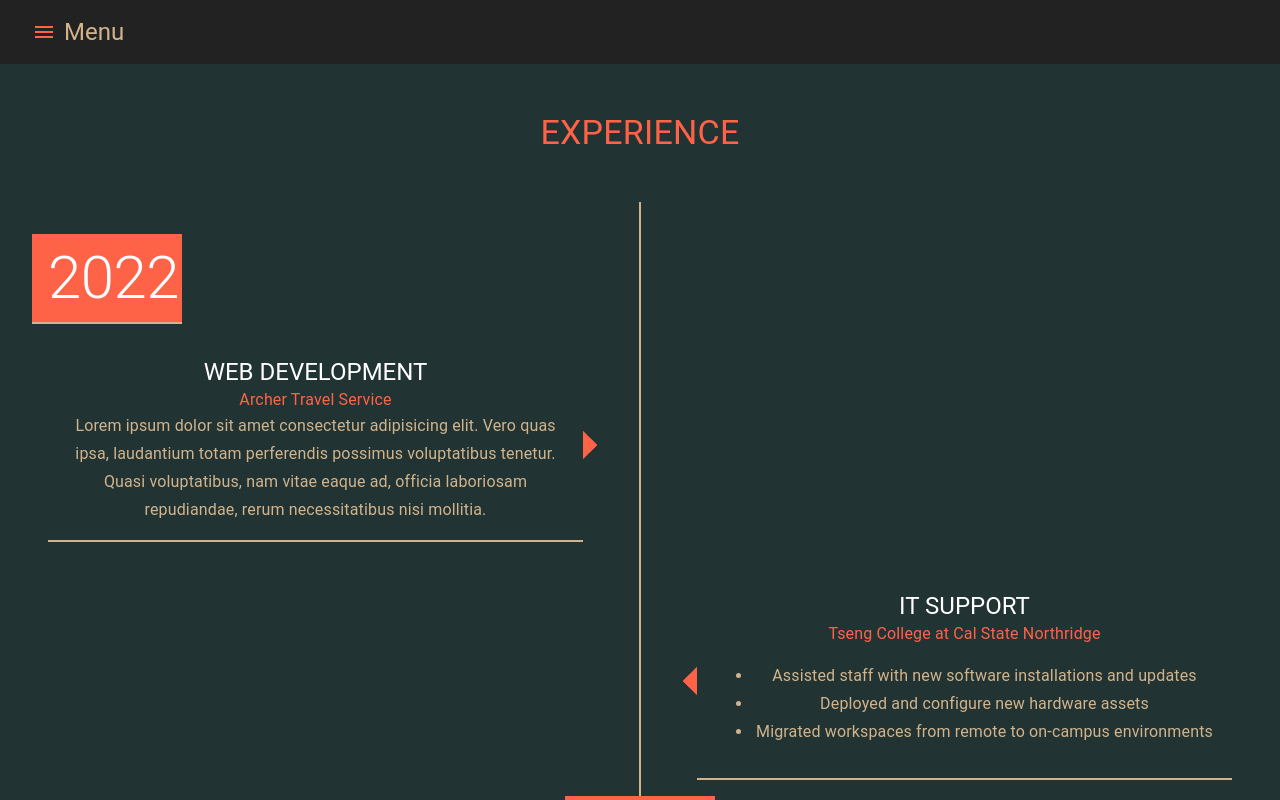
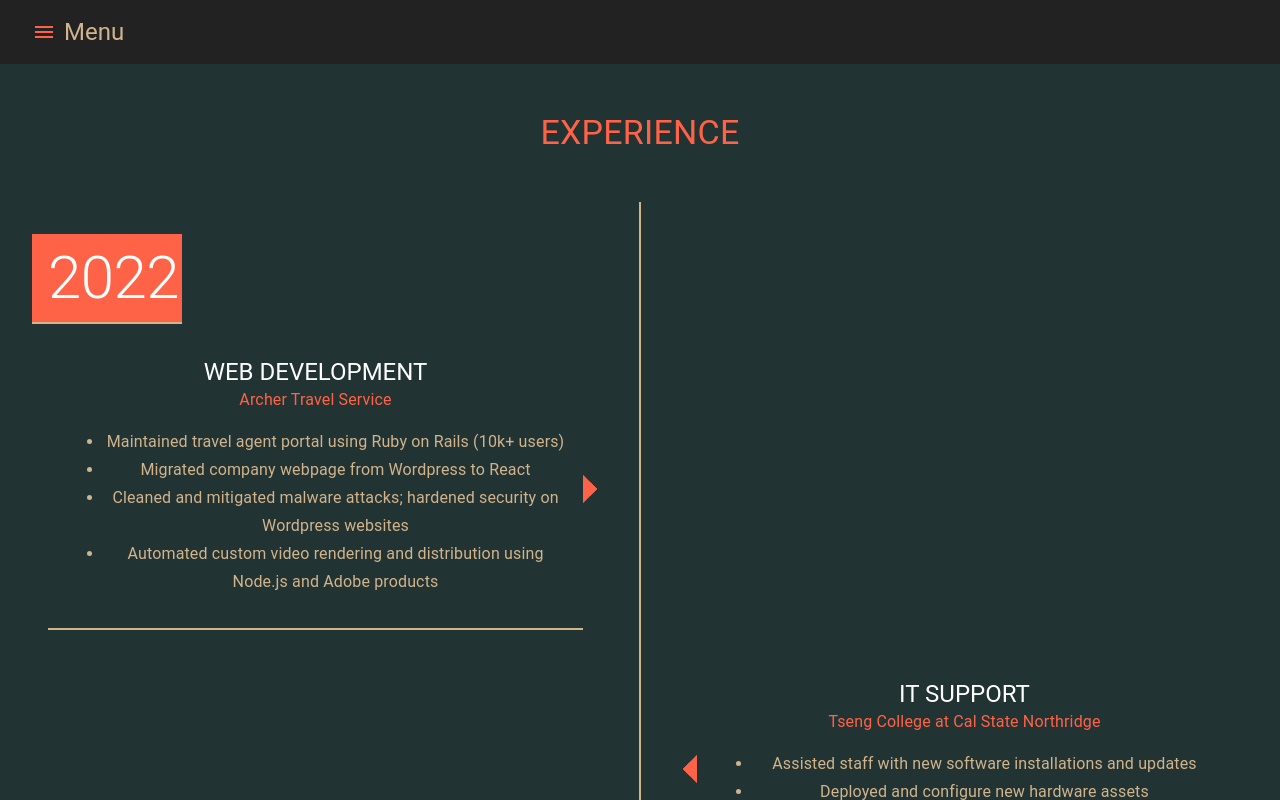
Before and after one commit to dmcneary/dmcneary.github.io, a React (Create React App) app: page /resume in a window 1280 px wide. Shown: the top 800 px of the page. Built offline with nearby package versions, Linux system fonts and the light colour scheme.

Commit message:
Update Resume.js
added job description to archer

```diff
--- a/src/pages/Resume.js
+++ b/src/pages/Resume.js
@@ -164,10 +164,12 @@ const Resume = () => {
                   align="center"
                   className={classes.subtitle1}
                 >
-                  Lorem ipsum dolor sit amet consectetur adipisicing elit. Vero
-                  quas ipsa, laudantium totam perferendis possimus voluptatibus
-                  tenetur. Quasi voluptatibus, nam vitae eaque ad, officia
-                  laboriosam repudiandae, rerum necessitatibus nisi mollitia.
+                  <ul>
+                    <li>Maintained travel agent portal using Ruby on Rails (10k+ users)</li>
+                    <li>Migrated company webpage from Wordpress to React</li>
+                    <li>Cleaned and mitigated malware attacks; hardened security on Wordpress websites</li>
+                    <li>Automated custom video rendering and distribution using Node.js and Adobe products</li>
+                  </ul>
                 </Typography>
               </Box>
               <Box component="div" className={classes.timeLineItem}>
```
